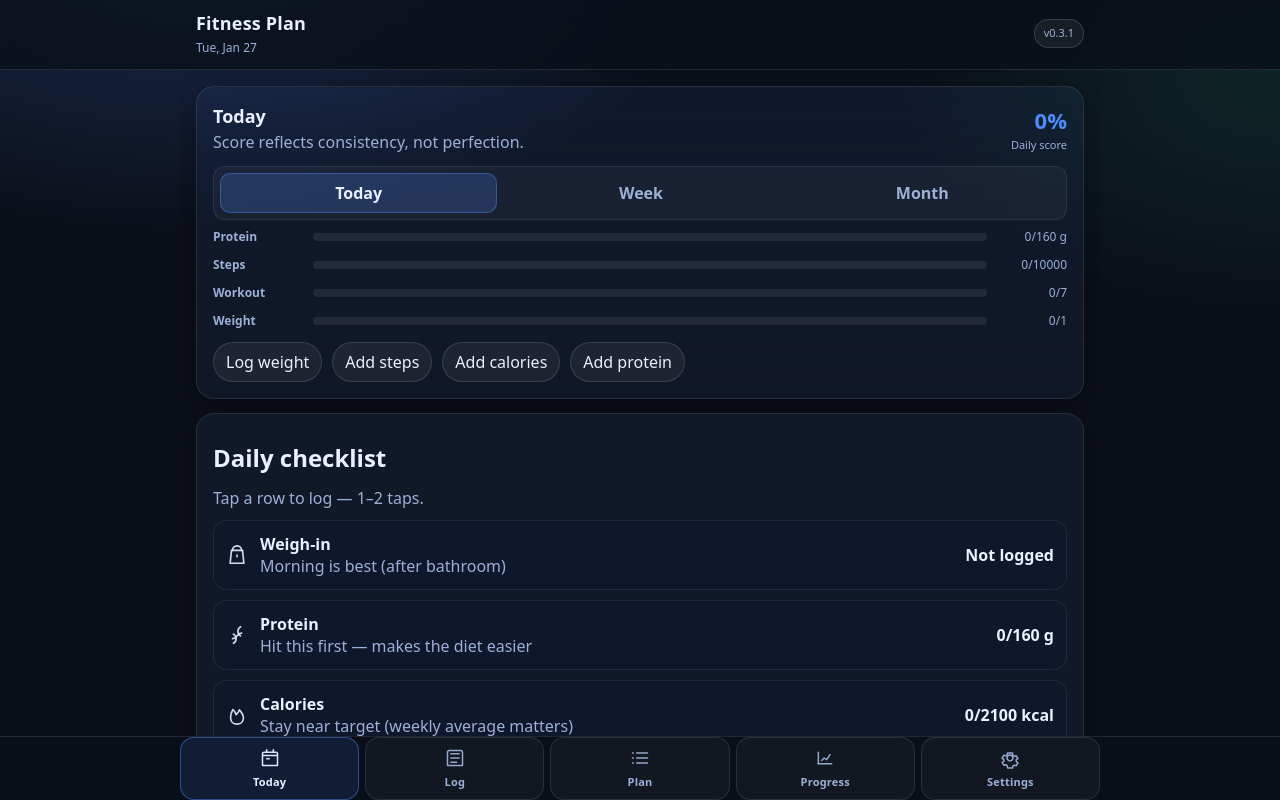
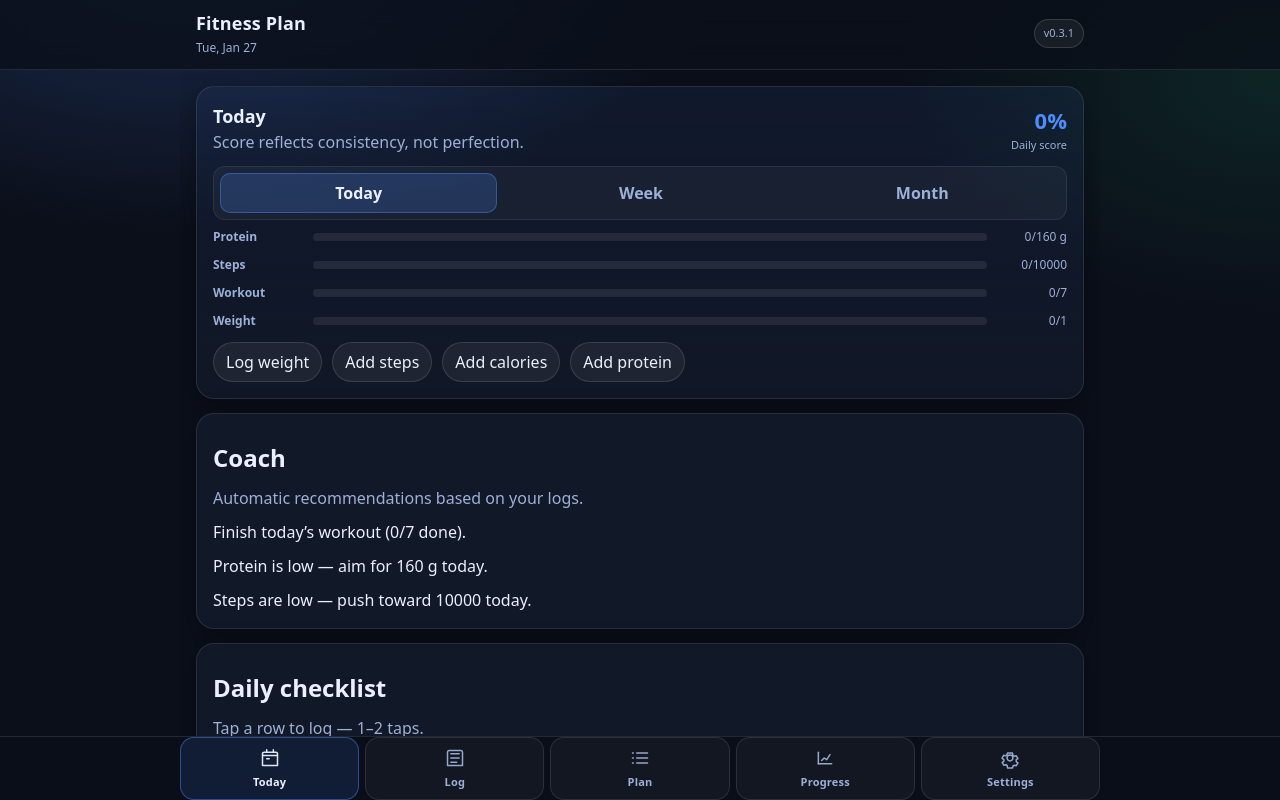
Before and after one commit to Lacose-lab/fitness-plan-tracker, a React (Vite) app: page / in a window 1280 px wide. Built offline with nearby package versions, Linux system fonts and the light colour scheme.

Commit message:
Add rules-based coach recommendations

```diff
--- a/src/App.tsx
+++ b/src/App.tsx
@@ -3,6 +3,7 @@ import { useEffect, useMemo, useState } from "react";
 import { exportJson, getCustomExercises, getPlanCycle, getPlanForDate, importJson, listLogs, todayKey, upsertLog, type DayLog, updateCustomExercises } from "./lib/storage";
 import { getSettings, updateSettings } from "./lib/settings";
 import { getSummary } from "./lib/stats";
+import { getCoachTips } from "./lib/coach";
 import type { PlanDay } from "./lib/plan";
 import { Line } from "react-chartjs-2";
 import { Icon, IFlame, ILog, IPlan, IProgress, IProtein, ISettings, ISteps, IToday, IWeight } from "./ui/icons";
@@ -159,6 +160,10 @@ export default function App() {
 
   const todayPlan: PlanDay = useMemo(() => getPlanForDate(today), [today, tick]);
   const selectedPlan = planCycle.days.find((d) => d.id === todayLog?.planDayId) ?? todayPlan;
+  const coachTips = useMemo(
+    () => getCoachTips(logs, todayLog, settings, selectedPlan, summary),
+    [logs, todayLog, settings, selectedPlan, summary]
+  );
 
   const weightData = useMemo(() => {
     const w = logs.filter((l) => typeof l.weightKg === "number");
@@ -359,6 +364,24 @@ export default function App() {
                 <button className="pillBtn" onClick={() => openMetric("calories")}>Add calories</button>
                 <button className="pillBtn" onClick={() => openMetric("proteinG")}>Add protein</button>
               </div>
+            </section>
+
+            <section className="card">
+              <div className="row" style={{ justifyContent: "space-between" }}>
+                <div>
+                  <h2>Coach</h2>
+                  <div className="muted">Automatic recommendations based on your logs.</div>
+                </div>
+              </div>
+              {coachTips.length === 0 ? (
+                <div className="muted">Log a few days and I’ll personalize this.</div>
+              ) : (
+                <ul className="list">
+                  {coachTips.map((tip, i) => (
+                    <li key={i}>{tip}</li>
+                  ))}
+                </ul>
+              )}
             </section>
 
             <section className="card">
--- /dev/null
+++ b/src/lib/coach.ts
@@ -0,0 +1,65 @@
+import type { DayLog, Settings } from "./storage";
+import type { PlanDay } from "./plan";
+import type { getSummary } from "./stats";
+
+type Summary = ReturnType<typeof getSummary>;
+
+export function getCoachTips(
+  logs: DayLog[],
+  todayLog: DayLog | undefined,
+  settings: Settings,
+  plan: PlanDay,
+  summary: Summary
+): string[] {
+  const tips: string[] = [];
+
+  const protein = todayLog?.proteinG ?? 0;
+  const steps = todayLog?.steps ?? 0;
+  const calories = todayLog?.calories ?? 0;
+  const workoutDone = Boolean(todayLog?.workoutDone);
+  const completed = todayLog?.completedExerciseIdx?.length ?? 0;
+
+  if (!workoutDone && plan.exercises.length > 0) {
+    tips.push(`Finish today’s workout (${completed}/${plan.exercises.length} done).`);
+  }
+
+  if (protein < settings.proteinTarget * 0.7) {
+    tips.push(`Protein is low — aim for ${settings.proteinTarget} g today.`);
+  }
+
+  if (steps < settings.stepGoal * 0.7) {
+    tips.push(`Steps are low — push toward ${settings.stepGoal} today.`);
+  }
+
+  if (calories > 0 && calories > settings.calorieTarget * 1.1) {
+    tips.push("Calories are running high — tighten portions for fat loss.");
+  } else if (calories > 0 && calories < settings.calorieTarget * 0.7) {
+    tips.push("Calories are very low — don’t under‑fuel workouts.");
+  }
+
+  if (summary.avgSteps7 !== null && summary.avgSteps7 < settings.stepGoal * 0.8) {
+    tips.push("Last 7‑day steps average is low — add a 20–30 min walk.");
+  }
+
+  if (summary.workouts7 < 3) {
+    tips.push("Only a few workouts in the last 7 days — aim for 3–4 this week.");
+  }
+
+  if (summary.lossRate === null) {
+    tips.push("Log weight 2×/week so I can track fat‑loss pace.");
+  } else if (summary.lossRate > 1) {
+    tips.push("Weight loss is fast — consider a small calorie increase.");
+  } else if (summary.lossRate < 0.1 && calories > 0) {
+    tips.push("Fat loss is slow — consider trimming 100–200 kcal/day.");
+  }
+
+  if (summary.workouts7 >= 5) {
+    tips.push("Nice volume — prioritize sleep and a light recovery walk.");
+  }
+
+  if (!logs.length) {
+    tips.unshift("Start with a quick log (weight, steps, protein) to personalize tips.");
+  }
+
+  return tips.slice(0, 3);
+}
```
